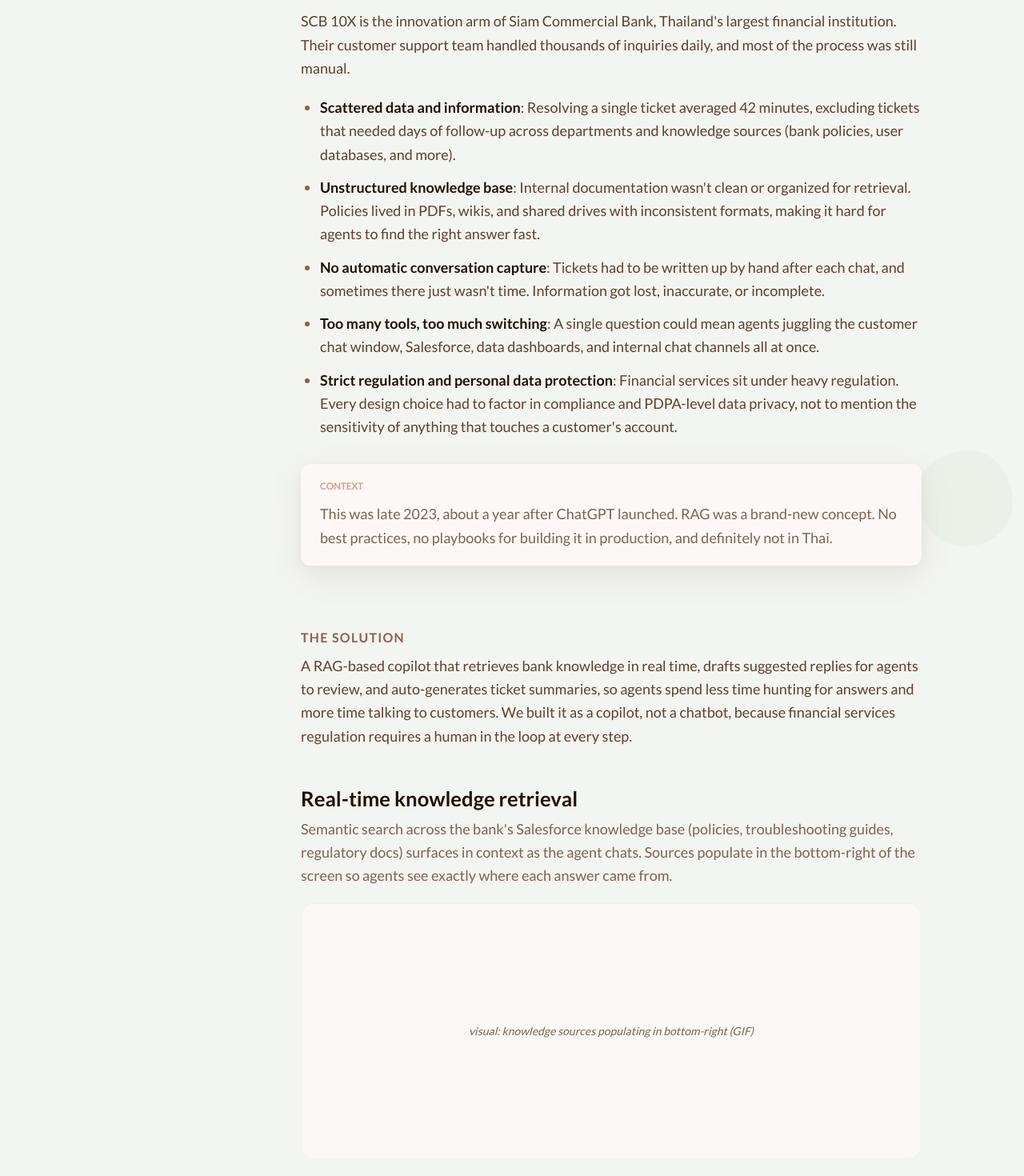
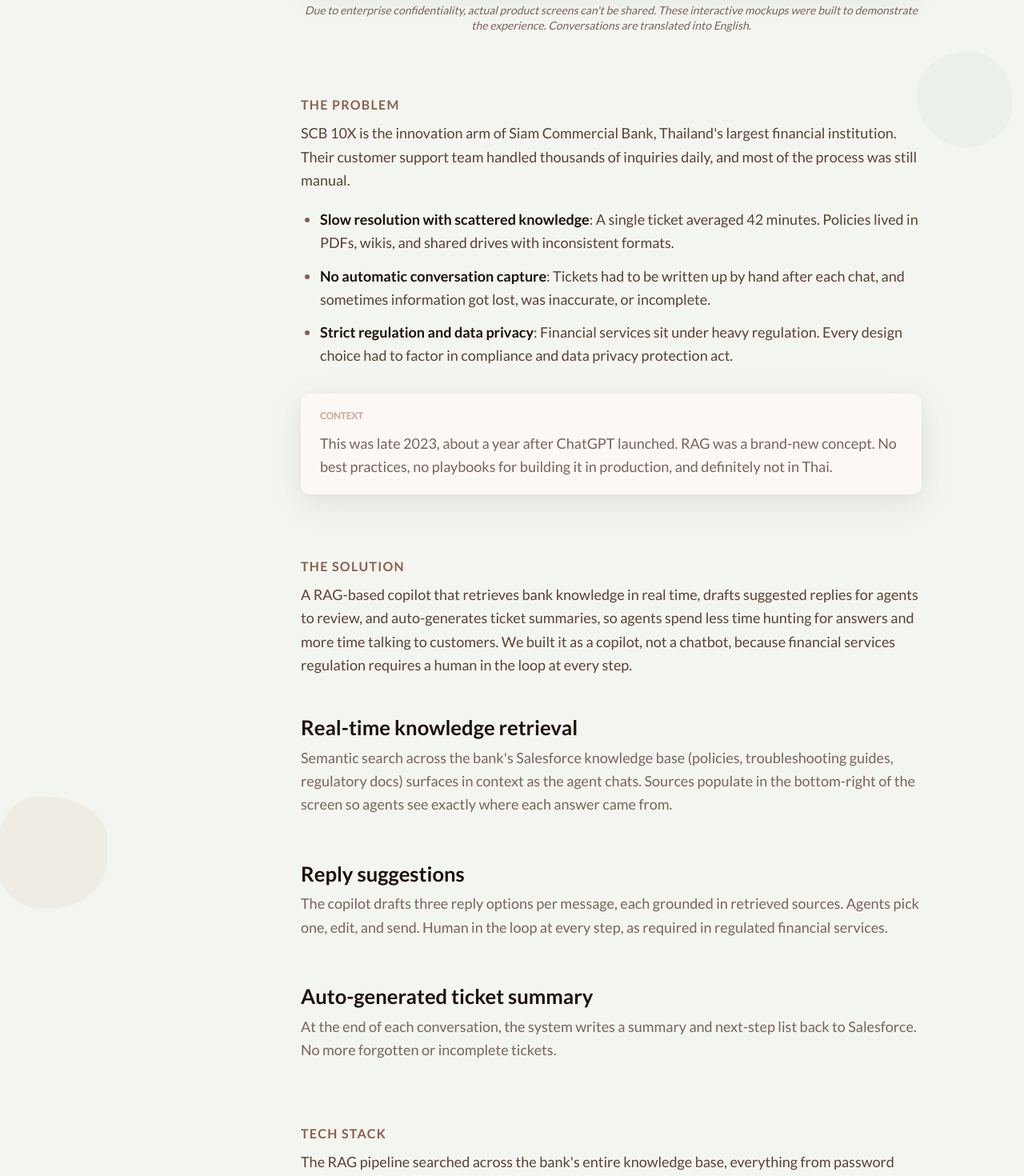
Before and after one commit to pattchok/portfolio, a Next.js app: page /work/cs-copilot in a window 1280 px wide. Shown: the part 2540-4010 px from the top of the page at 80% size. Built offline with nearby package versions, Linux system fonts and the light colour scheme; a web font is replaced by a local one.

Commit message:
update cs copilot content

```diff
--- a/app/work/cs-copilot/page.tsx
+++ b/app/work/cs-copilot/page.tsx
@@ -2,6 +2,7 @@
 import Image from "next/image";
 import Link from "next/link";
 import FadeIn from "@/components/FadeIn";
+import AutoHeightIframe from "@/components/AutoHeightIframe";
 import SectionNav, { type SectionNavItem } from "@/components/SectionNav";
 import { LATO } from "@/lib/constants";
 
@@ -158,11 +159,11 @@
                     className="rounded-2xl overflow-hidden border border-border/30"
                     style={{ boxShadow: "0 8px 40px rgba(0,0,0,0.08)" }}
                   >
-                    <iframe
+                    <AutoHeightIframe
                       src="/work/cs-copilot/copilot-mockup-chat.html"
-                      className="w-full"
-                      style={{ height: "720px", border: 0 }}
-                      loading="lazy"
+                      id="chat"
+                      fallbackHeight={855}
+                      title="Copilot chat mockup"
                     />
                   </div>
                 </div>
@@ -176,11 +177,11 @@
                     className="rounded-2xl overflow-hidden border border-border/30"
                     style={{ boxShadow: "0 8px 40px rgba(0,0,0,0.08)" }}
                   >
-                    <iframe
+                    <AutoHeightIframe
                       src="/work/cs-copilot/copilot-mockup-summary.html"
-                      className="w-full"
-                      style={{ height: "962px", border: 0 }}
-                      loading="lazy"
+                      id="summary"
+                      fallbackHeight={962}
+                      title="Copilot ticket summary mockup"
                     />
                   </div>
                 </div>
@@ -188,8 +189,8 @@
                 <p className="text-muted text-sm italic leading-snug text-center">
                   Due to enterprise confidentiality, actual product screens
                   can&apos;t be shared. These interactive mockups were built to
-                  demonstrate the experience. Conversations are in Thai with
-                  English translations.
+                  demonstrate the experience. Conversations are translated
+                  into English.
                 </p>
               </div>
             </FadeIn>
@@ -207,37 +208,21 @@
                   </p>
                   <ul className="list-disc pl-6 space-y-3 marker:text-brown">
                     <li>
-                      <strong className="text-text">Scattered data and information</strong>:
-                      Resolving a single ticket averaged 42 minutes, excluding
-                      tickets that needed days of follow-up across departments
-                      and knowledge sources (bank policies, user databases, and
-                      more).
-                    </li>
-                    <li>
-                      <strong className="text-text">Unstructured knowledge base</strong>:
-                      Internal documentation wasn&apos;t clean or organized for
-                      retrieval. Policies lived in PDFs, wikis, and shared drives
-                      with inconsistent formats, making it hard for agents to
-                      find the right answer fast.
+                      <strong className="text-text">Slow resolution with scattered knowledge</strong>:
+                      A single ticket averaged 42 minutes. Policies lived in
+                      PDFs, wikis, and shared drives with inconsistent formats.
                     </li>
                     <li>
                       <strong className="text-text">No automatic conversation capture</strong>:
                       Tickets had to be written up by hand after each chat, and
-                      sometimes there just wasn&apos;t time. Information got
-                      lost, inaccurate, or incomplete.
+                      sometimes information got lost, was inaccurate, or
+                      incomplete.
                     </li>
                     <li>
-                      <strong className="text-text">Too many tools, too much switching</strong>:
-                      A single question could mean agents juggling the customer
-                      chat window, Salesforce, data dashboards, and internal
-                      chat channels all at once.
-                    </li>
-                    <li>
-                      <strong className="text-text">Strict regulation and personal data protection</strong>:
+                      <strong className="text-text">Strict regulation and data privacy</strong>:
                       Financial services sit under heavy regulation. Every
-                      design choice had to factor in compliance and PDPA-level
-                      data privacy, not to mention the sensitivity of anything
-                      that touches a customer&apos;s account.
+                      design choice had to factor in compliance and data
+                      privacy protection act.
                     </li>
                   </ul>
                 </div>
@@ -299,12 +284,6 @@
                       Sources populate in the bottom-right of the screen so
                       agents see exactly where each answer came from.
                     </p>
-                    <div
-                      className="rounded-2xl w-full border border-border/30 flex items-center justify-center text-muted text-sm italic"
-                      style={{ height: "320px", background: "rgba(253,250,247,0.6)" }}
-                    >
-                      visual: knowledge sources populating in bottom-right (GIF)
-                    </div>
                   </div>
 
                   {/* Feature 2 */}
@@ -313,7 +292,7 @@
                       className="text-text mb-2"
                       style={{ fontFamily: LATO, fontWeight: 700, fontSize: "clamp(1.35rem, 2.2vw, 1.6rem)", lineHeight: 1.2 }}
                     >
-                      AI-generated reply suggestions
+                      Reply suggestions
                     </h3>
                     <p className="text-muted leading-relaxed mb-5 text-lg">
                       The copilot drafts three reply options per message, each
@@ -321,12 +300,6 @@
                       send. Human in the loop at every step, as required in
                       regulated financial services.
                     </p>
-                    <div
-                      className="rounded-2xl w-full border border-border/30 flex items-center justify-center text-muted text-sm italic"
-                      style={{ height: "320px", background: "rgba(253,250,247,0.6)" }}
-                    >
-                      visual: AI-generated reply options (GIF)
-                    </div>
                   </div>
 
                   {/* Feature 3 */}
@@ -342,12 +315,6 @@
                       summary and next-step list back to Salesforce. No more
                       forgotten or incomplete tickets.
                     </p>
-                    <div
-                      className="rounded-2xl w-full border border-border/30 flex items-center justify-center text-muted text-sm italic"
-                      style={{ height: "320px", background: "rgba(253,250,247,0.6)" }}
-                    >
-                      visual: ticket summary written back to Salesforce (GIF)
-                    </div>
                   </div>
                 </div>
               </section>
@@ -438,10 +405,10 @@
             <FadeIn>
               <section id="impact" style={{ scrollMarginTop: "100px" }}>
                 <SectionLabel>The Impact</SectionLabel>
-                <div className="grid grid-cols-2 md:grid-cols-3 gap-4">
+                <div className="grid grid-cols-1 md:grid-cols-3 gap-4">
                   <StatCard value="42min → <5min" label="average ticket resolution time" bg="rgba(240,200,186,0.2)" />
                   <StatCard value="150+" label="agents using the copilot" bg="rgba(184,212,191,0.2)" />
-                  <StatCard value="TBD" label="[add metric]" bg="rgba(201,169,110,0.15)" />
+                  <StatCard value="87%" label="customer satisfaction score (CSAT)" bg="rgba(201,169,110,0.15)" />
                 </div>
               </section>
             </FadeIn>
--- /dev/null
+++ b/components/AutoHeightIframe.tsx
@@ -0,0 +1,37 @@
+"use client";
+
+import { useEffect, useRef, useState } from "react";
+
+type Props = {
+  src: string;
+  id: string;
+  fallbackHeight: number;
+  title?: string;
+};
+
+export default function AutoHeightIframe({ src, id, fallbackHeight, title }: Props) {
+  const [height, setHeight] = useState(fallbackHeight);
+  const ref = useRef<HTMLIFrameElement>(null);
+
+  useEffect(() => {
+    function onMessage(e: MessageEvent) {
+      const data = e.data;
+      if (data && data.type === "copilot-iframe-height" && data.id === id && typeof data.height === "number") {
+        setHeight(data.height);
+      }
+    }
+    window.addEventListener("message", onMessage);
+    return () => window.removeEventListener("message", onMessage);
+  }, [id]);
+
+  return (
+    <iframe
+      ref={ref}
+      src={src}
+      title={title}
+      className="w-full block"
+      style={{ height: `${height}px`, border: 0 }}
+      loading="lazy"
+    />
+  );
+}
--- a/public/work/cs-copilot/copilot-mockup-chat.html
+++ b/public/work/cs-copilot/copilot-mockup-chat.html
@@ -7,7 +7,7 @@
 <style>
   @import url('https://fonts.googleapis.com/css2?family=DM+Sans:wght@400;500;600&display=swap');
   * { margin: 0; padding: 0; box-sizing: border-box; }
-  body { font-family: 'DM Sans', -apple-system, sans-serif; background: #f5f3ef; display: flex; align-items: center; justify-content: center; min-height: 100vh; padding: 24px; }
+  body { font-family: 'DM Sans', -apple-system, sans-serif; background: #f5f3ef; padding: 24px; }
   .wrapper { width: 960px; max-width: 100%; }
   .chrome { background: #fff; border-radius: 12px; box-shadow: 0 1px 3px rgba(0,0,0,0.08), 0 8px 32px rgba(0,0,0,0.06); overflow: hidden; }
   .chrome-bar { padding: 11px 16px; border-bottom: 1px solid #e8e0e0; display: flex; align-items: center; gap: 8px; background: #faf8f8; }
@@ -17,7 +17,7 @@
   .dots span:nth-child(2) { background: #fac775; }
   .dots span:nth-child(3) { background: #97c459; }
   .chrome-title { flex: 1; text-align: center; font-size: 12px; color: #777; letter-spacing: 0.3px; }
-  .main { display: flex; min-height: 580px; }
+  .main { display: flex; min-height: 720px; }
   .chat-panel { flex: 1; display: flex; flex-direction: column; border-right: 1px solid #e8e0e0; }
   .panel-header { padding: 12px 16px; border-bottom: 1px solid #e8e0e0; font-size: 13px; font-weight: 600; color: #000; display: flex; align-items: center; gap: 6px; }
   .panel-header .status-dot { width: 7px; height: 7px; border-radius: 50%; background: #97c459; }
@@ -52,9 +52,9 @@
   .ai-chip.selected { border-color: #462279; background: #f0e6f6; }
   .ai-chip:hover { border-color: #CCBBBC; }
   .ai-chip-label { font-size: 10px; color: #462279; font-weight: 600; margin-bottom: 3px; letter-spacing: 0.3px; }
-  .ticket-panel { height: 200px; display: flex; flex-direction: column; }
+  .ticket-panel { height: 340px; display: flex; flex-direction: column; }
   .ticket-header { padding: 10px 14px; border-bottom: 1px solid #e8e0e0; font-size: 12px; font-weight: 600; color: #000; }
-  .ticket-body { flex: 1; padding: 10px 14px; overflow-y: auto; }
+  .ticket-body { flex: 1; padding: 10px 14px; overflow-y: visible; }
   .ticket-row { display: flex; justify-content: space-between; padding: 5px 0; font-size: 12px; }
   .ticket-label { color: #999; }
   .ticket-value { color: #333; font-weight: 500; }
@@ -241,6 +241,12 @@
 }
 function replay() { resetState(); setTimeout(runSequence, 250); }
 window.addEventListener('load', () => setTimeout(runSequence, 400));
+function postHeight() {
+  const h = document.documentElement.scrollHeight;
+  window.parent.postMessage({ type: 'copilot-iframe-height', id: 'chat', height: h }, '*');
+}
+window.addEventListener('load', postHeight);
+new ResizeObserver(postHeight).observe(document.body);
 </script>
 </body>
 </html>
--- a/public/work/cs-copilot/copilot-mockup-summary.html
+++ b/public/work/cs-copilot/copilot-mockup-summary.html
@@ -7,7 +7,7 @@
 <style>
   @import url('https://fonts.googleapis.com/css2?family=DM+Sans:wght@400;500;600&display=swap');
   * { margin: 0; padding: 0; box-sizing: border-box; }
-  body { font-family: 'DM Sans', -apple-system, sans-serif; background: #f5f3ef; display: flex; align-items: center; justify-content: center; min-height: 100vh; padding: 24px; }
+  body { font-family: 'DM Sans', -apple-system, sans-serif; background: #f5f3ef; padding: 24px; }
   .wrapper { width: 960px; max-width: 100%; }
   .chrome { background: #fff; border-radius: 12px; box-shadow: 0 1px 3px rgba(0,0,0,0.08), 0 8px 32px rgba(0,0,0,0.06); overflow: hidden; }
   .chrome-bar { padding: 11px 16px; border-bottom: 1px solid #e8e0e0; display: flex; align-items: center; gap: 8px; background: #faf8f8; }
@@ -187,6 +187,12 @@
 }
 function replay() { resetState(); setTimeout(runSequence, 250); }
 window.addEventListener('load', () => setTimeout(runSequence, 400));
+function postHeight() {
+  const h = document.documentElement.scrollHeight;
+  window.parent.postMessage({ type: 'copilot-iframe-height', id: 'summary', height: h }, '*');
+}
+window.addEventListener('load', postHeight);
+new ResizeObserver(postHeight).observe(document.body);
 </script>
 </body>
 </html>
```
Also changed, not shown: app/work/finnomena/page.tsx (+11 -24 lines).
